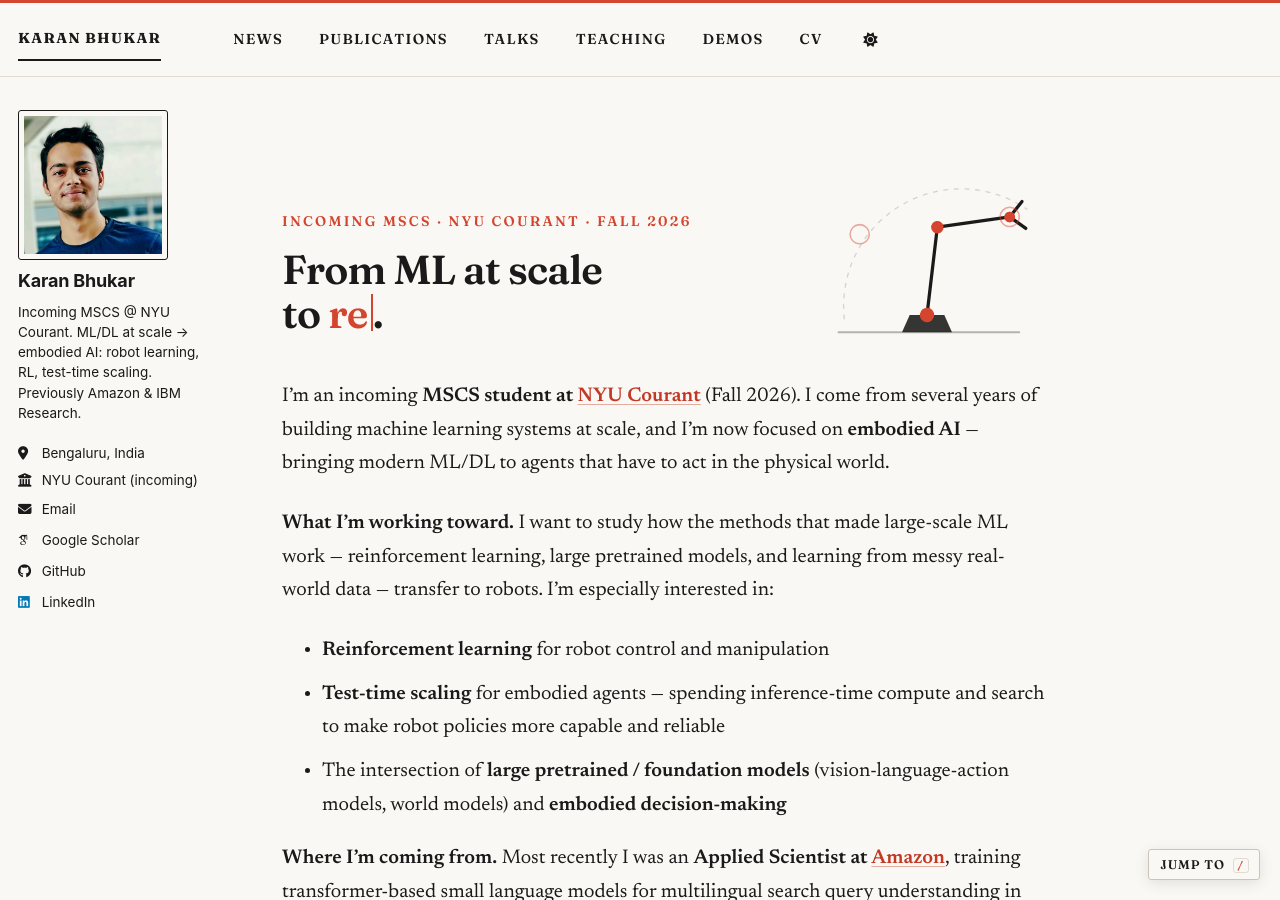
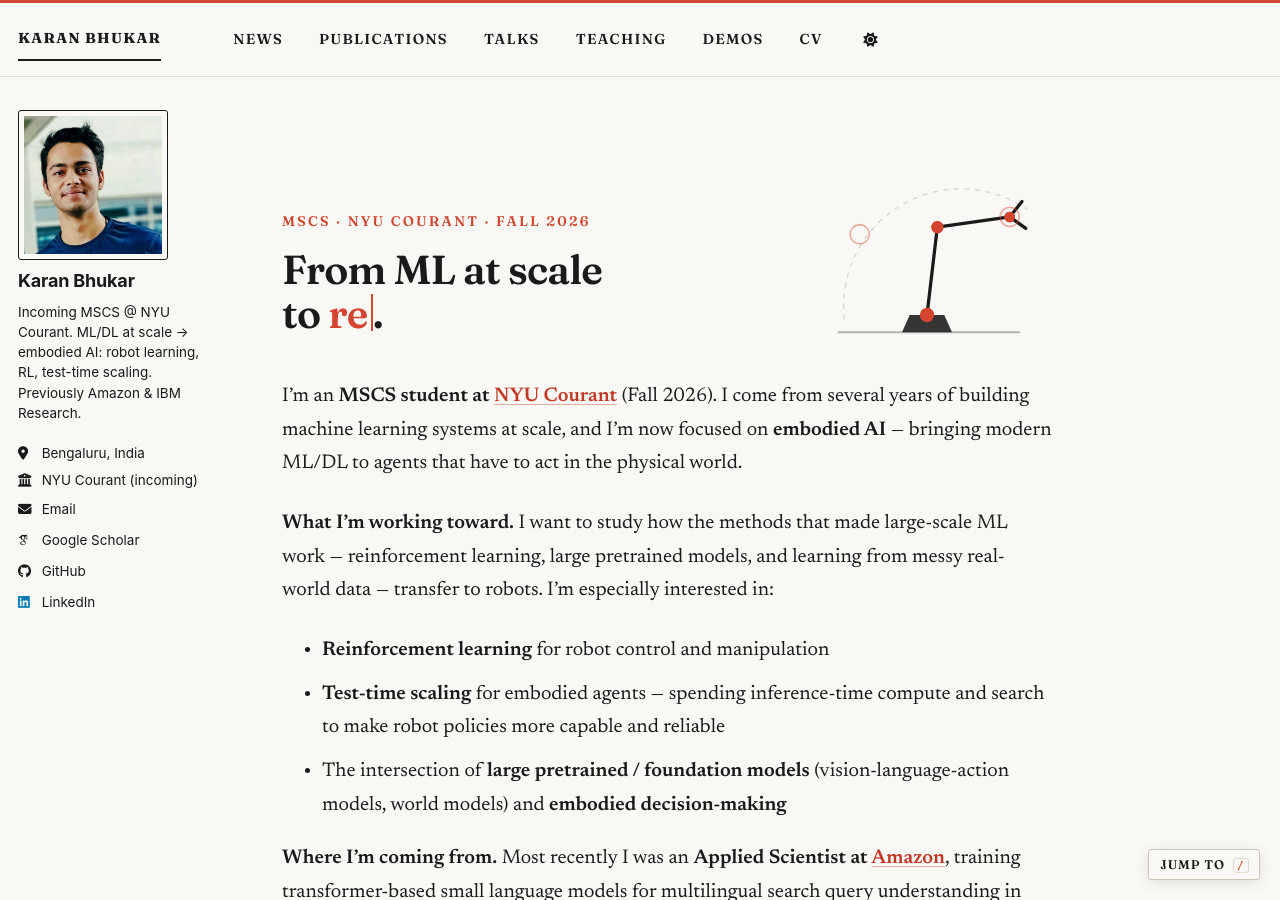
Before and after one commit to karan121bhukar/karan121bhukar.github.io, a Jekyll site: the page built from _pages/about.md, in a window 1280 px wide and 900 px high. Built offline with Jekyll 4.4.1, drawn with Linux system fonts in a browser that asks for light colours; some web fonts are replaced; a script bundle is joined from its source files by our own code; library files that are not in the unit come from our copies.

Commit message:
updated home page

```diff
--- a/_pages/about.md
+++ b/_pages/about.md
@@ -8,7 +8,7 @@ redirect_from:
 
 <div class="home-top">
   <div class="home-hero">
-    <p class="home-hero__eyebrow">Incoming MSCS · NYU Courant · Fall 2026</p>
+    <p class="home-hero__eyebrow"> MSCS · NYU Courant · Fall 2026</p>
     <h1 class="home-hero__title"><span class="hero-l1">From ML at scale</span><span class="hero-rotline">to <span class="rotate" data-words="embodied AI|robot learning|reinforcement learning|test-time scaling">embodied AI</span>.</span></h1>
   </div>
 
@@ -59,7 +59,7 @@ redirect_from:
   </div>
 </div>
 
-I'm an incoming **MSCS student at [NYU Courant](https://cs.nyu.edu/)** (Fall 2026). I come from several years of building machine learning systems at scale, and I'm now focused on **embodied AI** — bringing modern ML/DL to agents that have to act in the physical world.
+I'm an  **MSCS student at [NYU Courant](https://cs.nyu.edu/)** (Fall 2026). I come from several years of building machine learning systems at scale, and I'm now focused on **embodied AI** — bringing modern ML/DL to agents that have to act in the physical world.
 
 **What I'm working toward.** I want to study how the methods that made large-scale ML work — reinforcement learning, large pretrained models, and learning from messy real-world data — transfer to robots. I'm especially interested in:
 
```
